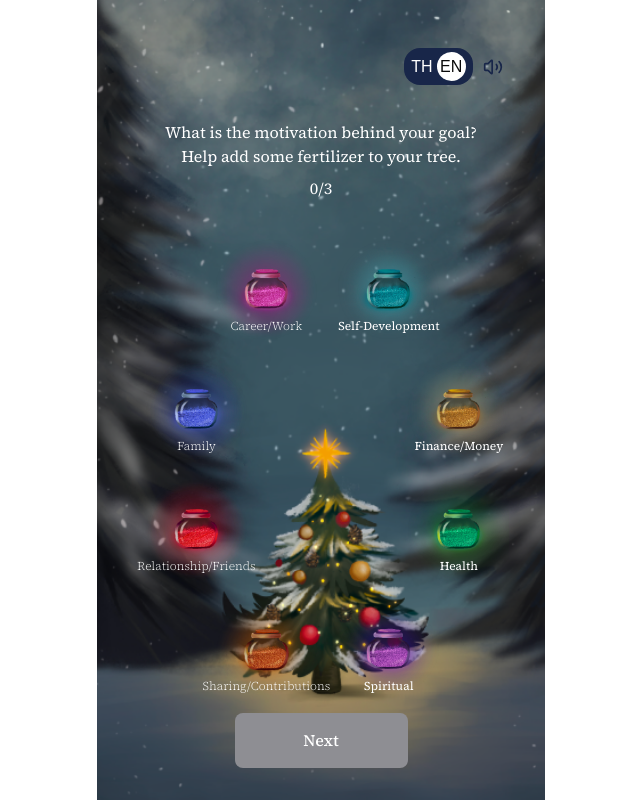
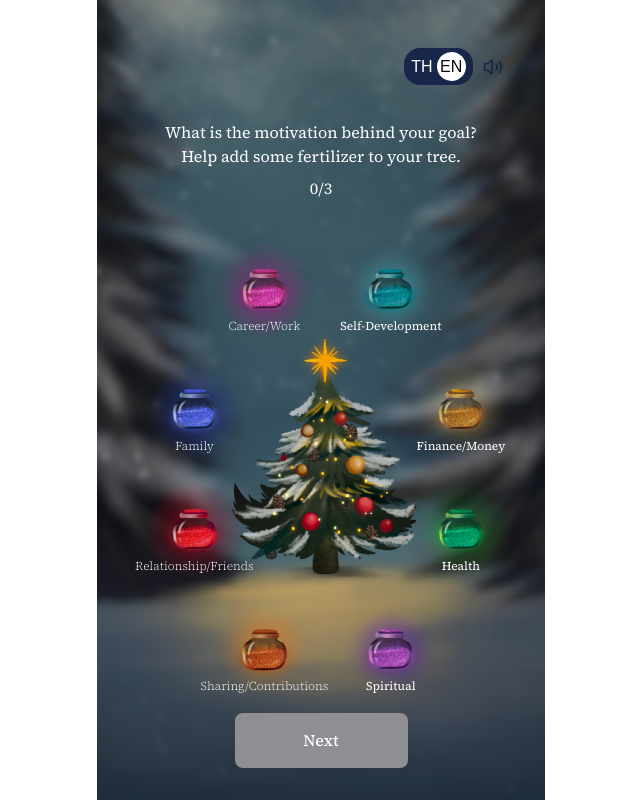
Before and after one commit to mekintown/soul-seasons, a Next.js app: page /en/2/2-1 in a window 1280 px wide. Shown: the whole page, without its empty margins (319-959 px from the left). Built offline with nearby package versions, Linux system fonts and the light colour scheme.

Commit message:
scene 2-1 add stressmotivation (localstorage) and glowing pots

```diff
--- a/src/app/[locale]/0/0-6/page.tsx
+++ b/src/app/[locale]/0/0-6/page.tsx
@@ -6,7 +6,7 @@ const Zero6 = ()=>{
     const t = useTranslations('zero6');
     const router = useRouter();
     const HandleClick = () => {
-        router.push('/en/2/2-1');
+        router.push('/en/2');
     }
     return(
         <section onClick={HandleClick} className="bg-linear-radial-gradient w-full justify-center h-lvh flex flex-col" >
--- a/src/app/[locale]/2/2-1/page.tsx
+++ b/src/app/[locale]/2/2-1/page.tsx
@@ -1,6 +1,7 @@
 'use client';
 import { useTranslations } from "next-intl";
-import Background2 from '../../../../img/background/2.png';
+import Background2Blur from '../../../../img/background/blur2.png';
+import ChristmasTree from '../../../../img/background/christmas tree  1.png';
 import { motion } from 'framer-motion';
 import potOrange from '../../../../img/icons/pot/potOrange.png';
 import potPurple from '../../../../img/icons/pot/potPurple.png';
@@ -61,19 +62,33 @@ const Two2 = () => {
     ];
 
     return (
-        <section
-            className="w-full h-lvh flex flex-col justify-center items-center"
+        <motion.div
+                initial={{ opacity: 0.8 }}
+                animate={{ opacity: 1 }}
+                transition={{ duration: 1, delay: 0 }}
+                >
+                     <section
+            className="relative w-full h-lvh flex flex-col justify-center items-center"
             style={{
-                backgroundImage: `url(${Background2.src})`,
+                backgroundImage: `url(${Background2Blur.src})`,
                 backgroundSize: 'cover',
                 backgroundPosition: 'center',
             }}
         >
+            {/* Christmas Tree */}
+              <motion.div
+                initial={{ opacity: 0 }}
+                animate={{ opacity: 1 }}
+                transition={{ duration: 1, delay: 0 }}
+                className="absolute bottom-[40px] w-full h-full flex justify-center items-center">
+                    <img src={ChristmasTree.src} alt="Christmas Tree"/>
+              </motion.div>
+
             {/* Intro Text */}
             <motion.div
                 initial={{ opacity: 0 }}
                 animate={{ opacity: 1 }}
-                transition={{ duration: 1, delay: 1 }}
+                transition={{ duration: 1, delay: 3 }}
                 className="flex text-white flex-col justify-center items-center w-full mt-[120px] text-center"
             >
                 <p>
@@ -99,8 +114,8 @@ const Two2 = () => {
             <motion.div
                 initial={{ opacity: 0 }}
                 animate={{ opacity: 1 }}
-                transition={{ duration: 1, delay: 3 }}
-                className="relative flex justify-center h-full w-full mx-auto gap-2"
+                transition={{ duration: 1, delay: 1 }}
+                className="relative flex justify-center h-full w-full mx-auto gap-3"
             >
                 {/* Left Column */}
                 <div className="flex flex-col items-center">
@@ -170,6 +185,8 @@ const Two2 = () => {
                 </div>
             </motion.div>
         </section>
+                </motion.div>
+
     );
 };
 
--- a/src/app/[locale]/2/page.tsx
+++ b/src/app/[locale]/2/page.tsx
@@ -39,7 +39,7 @@ const Scene2 = () => {
         <section
             onClick={currentIndex === backgrounds.length - 1 ? handleClick : undefined}
             className={`w-full h-lvh flex flex-col transition-opacity duration-500 ${
-                isFading ? 'opacity-0' : 'opacity-100'
+                isFading ? 'opacity-80' : 'opacity-100'
             }`}
             style={{
                 backgroundImage: `url(${backgrounds[currentIndex].src})`,
--- a/src/components/ui/bar.tsx
+++ b/src/components/ui/bar.tsx
@@ -1,9 +1,10 @@
+'use client'
 import { useEffect, useState } from 'react';
 import High from '../../img/icons/high.png';
 import Low from '../../img/icons/low.png';
 
 const Bar = () => {
-    const [stressScore, setStressScore] = useState(50); // Default value for the range
+    const [stressScore, setStressScore] = useState(5); // Default value for the range
 
     const handleInputChange = (e:React.ChangeEvent<HTMLInputElement>) => {
         setStressScore(Number(e.target.value));
@@ -23,7 +24,7 @@ const Bar = () => {
                 <div
                     className="absolute -top-6 bg-gray-300 text-black text-sm rounded-full px-2 py-1"
                     style={{
-                        left: `calc(${stressScore}% - 20px)`, // Adjust position dynamically
+                        left: `calc(${stressScore*10}% - 20px)`, // Adjust position dynamically
                     }}
                 >
                     {stressScore}
@@ -32,8 +33,8 @@ const Bar = () => {
                 {/* Range Input */}
                 <input
                     type="range"
-                    min="0"
-                    max="100"
+                    min="1"
+                    max="10"
                     name="score"
                     className="w-[200px]"
                     value={stressScore}
```
Also changed, not shown: src/img/background/blur2.png (renamed from src/img/background/blur center bg 2.png).
